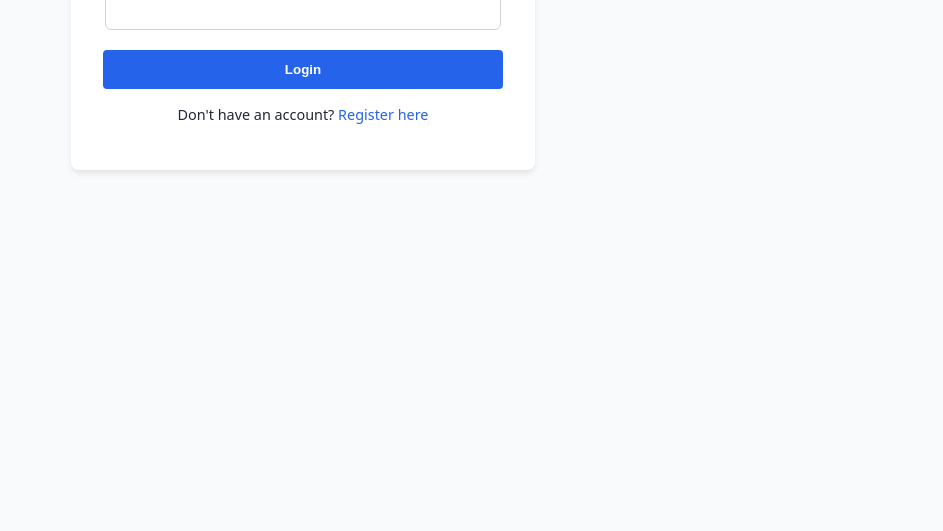
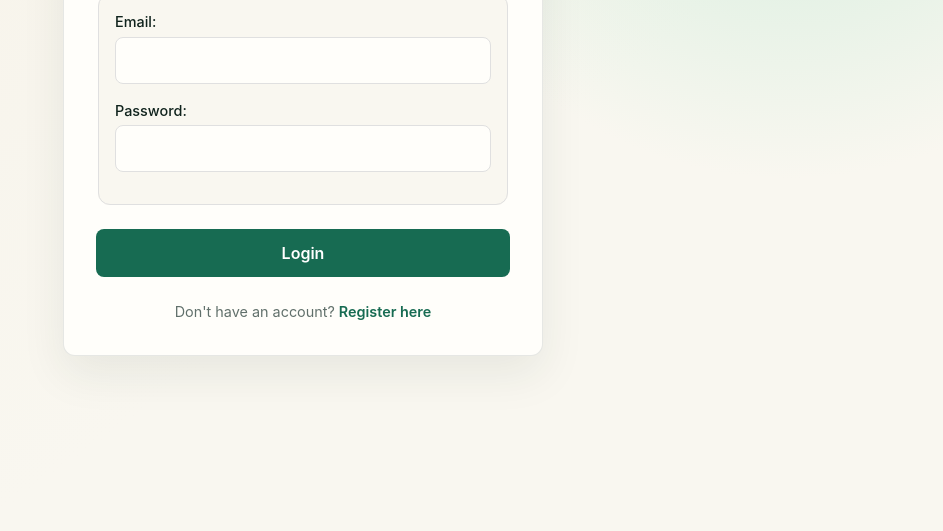
Before and after one commit to HarshPatel-2005/CareerConnect---Job-Search-and-Application-Tracking-Platform, a website: page src/public/login.html in a window 1280 px wide. Shown: the part 269-800 px from the top of the page, without its empty margins (337-1280 px from the left). Drawn offline with Linux system fonts and the light colour scheme.

Commit message:
Refactor authentication styles: remove login.css and integrate styles into auth.css for consistency across login and registration pages

```diff
--- a/src/public/css/login.css
+++ /dev/null
@@ -1,105 +0,0 @@
-body {
-    font-family: system-ui, -apple-system, sans-serif;
-    background-color: #f9fafb;
-    color: #1f2937;
-    display: flex;
-    justify-content: center;
-    padding: 2rem;
-}
-
-.container {
-    background: white;
-    padding: 2rem;
-    border-radius: 8px;
-    box-shadow: 0 4px 6px -1px rgba(0, 0, 0, 0.1);
-    width: 100%;
-    max-width: 400px;
-}
-
-h1 {
-    margin-top: 0;
-    font-size: 1.5rem;
-    text-align: center;
-}
-
-fieldset {
-    border: 1px solid #d1d5db;
-    border-radius: 6px;
-    margin-bottom: 1.25rem;
-    padding: 1rem;
-}
-
-label {
-    display: block;
-    margin-bottom: 0.25rem;
-    font-size: 0.9rem;
-    font-weight: 500;
-}
-
-input[type="email"],
-input[type="password"] {
-    width: 100%;
-    padding: 0.5rem;
-    margin-bottom: 1rem;
-    border: 1px solid #d1d5db;
-    border-radius: 4px;
-    box-sizing: border-box;
-}
-
-button {
-    width: 100%;
-    padding: 0.75rem;
-    background: #2563eb;
-    color: white;
-    border: none;
-    border-radius: 4px;
-    font-weight: 600;
-    cursor: pointer;
-}
-
-button:disabled {
-    background: #9ca3af;
-    cursor: not-allowed;
-}
-
-button:hover:not(:disabled) {
-    background: #1d4ed8;
-}
-
-.hidden {
-    display: none !important;
-}
-
-.alert {
-    padding: 0.75rem;
-    border-radius: 4px;
-    margin-bottom: 1rem;
-    display: none;
-}
-
-.alert.error {
-    background-color: #fee2e2;
-    color: #991b1b;
-    display: block;
-}
-
-.alert.success {
-    background-color: #dcfce3;
-    color: #166534;
-    display: block;
-}
-
-.register-link {
-    text-align: center;
-    margin-top: 1rem;
-    font-size: 0.9rem;
-}
-
-.register-link a {
-    color: #2563eb;
-    text-decoration: none;
-}
-
-.register-link a:hover {
-    text-decoration: underline;
-}
--- a/src/public/css/pages/register.css
+++ b/src/public/css/pages/auth.css
@@ -25,6 +25,7 @@ body {
     color: var(--color-text-main);
 }
 
+.register-link,
 .login-link {
     text-align: center;
     margin-top: var(--space-lg);
@@ -32,12 +33,14 @@ body {
     color: var(--color-text-muted);
 }
 
+.register-link a,
 .login-link a {
     color: var(--color-primary);
     text-decoration: none;
     font-weight: 600;
 }
 
+.register-link a:hover,
 .login-link a:hover {
     text-decoration: underline;
 }
--- a/src/public/login.html
+++ b/src/public/login.html
@@ -5,7 +5,8 @@
     <meta charset="UTF-8">
     <meta name="viewport" content="width=device-width, initial-scale=1.0">
     <title>Login - CareerConnect</title>
-    <link rel="stylesheet" href="./css/login.css">
+    <link rel="stylesheet" href="/css/main.css">
+    <link rel="stylesheet" href="/css/pages/auth.css">
     <script src="./js/login.js" defer></script>
 </head>
 
```
Also changed, not shown: src/public/register.html (+1 -1 lines).
